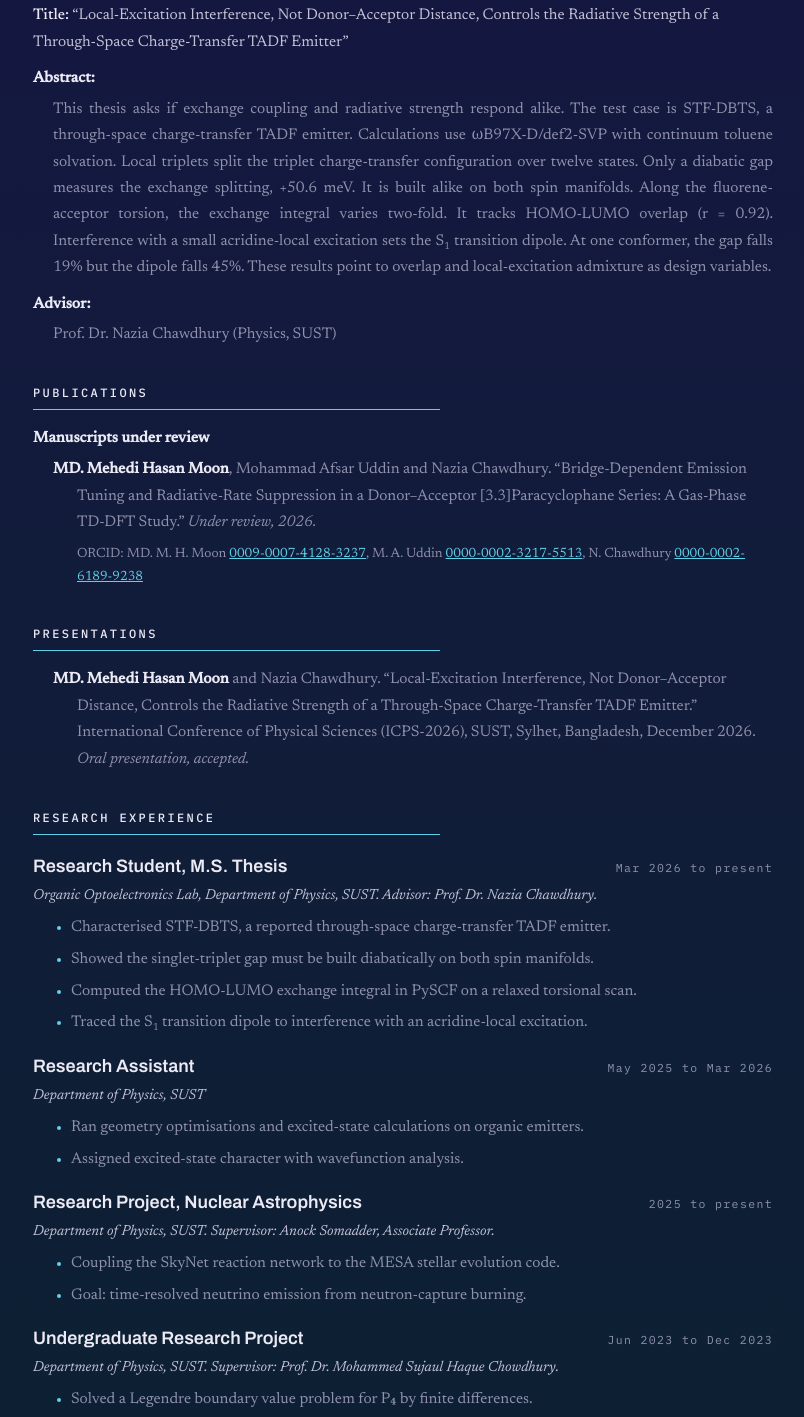
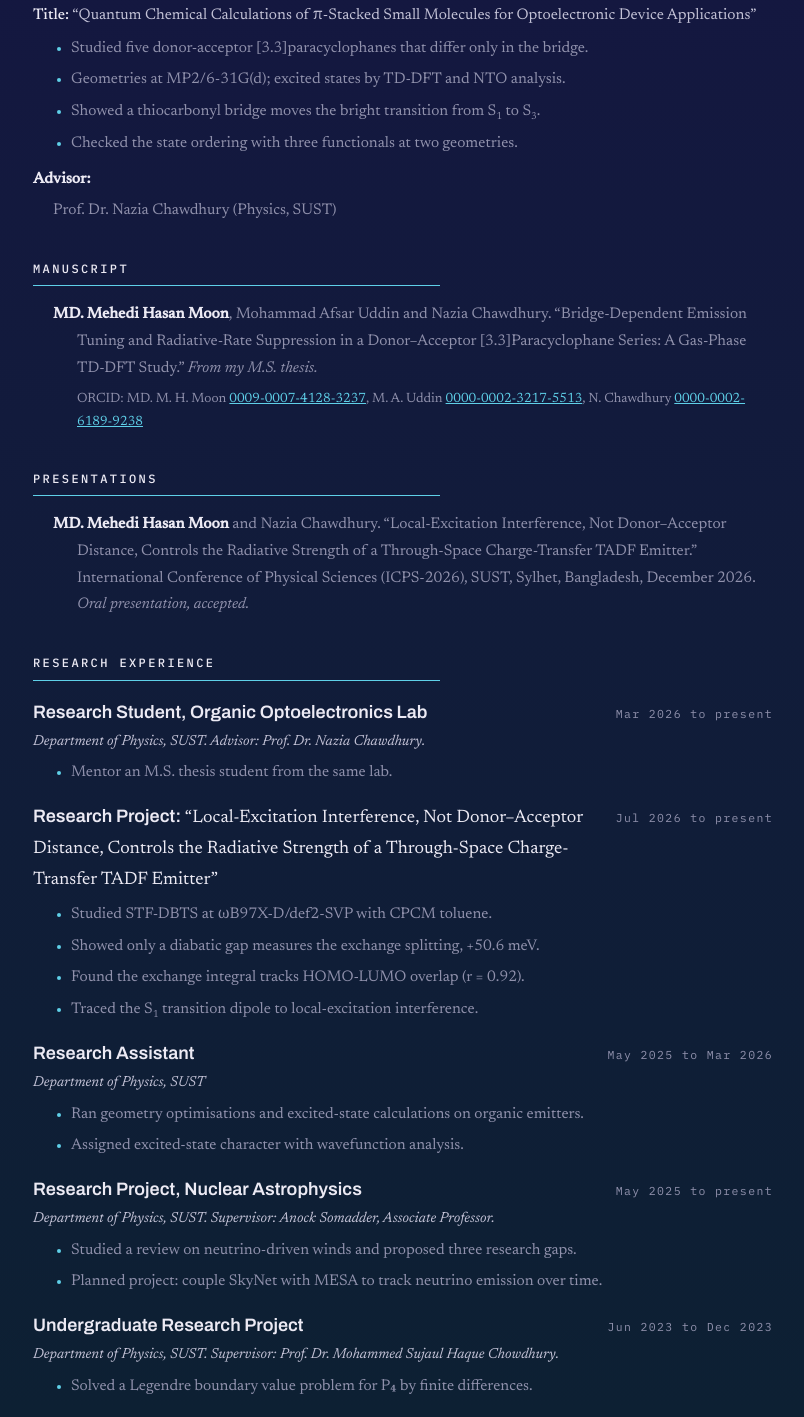
Before and after one commit to mehedi-hasan29/mehedi-hasan29.github.io, a plain HTML site: page cv.html in a window 1280 px wide. Shown: the part 716-2133 px from the top of the page, without its empty margins (237-1041 px from the left). Drawn offline with Linux system fonts and the light colour scheme.

Commit message:
Add files via upload

```diff
--- a/cv.html
+++ b/cv.html
@@ -567,15 +567,18 @@ sub{ font-size:.66em; }
   </div>
 
   <h2>M.S. Thesis</h2>
-  <p class="lead"><strong>Title:</strong> &ldquo;Local-Excitation Interference, Not Donor&ndash;Acceptor Distance, Controls the Radiative Strength of a Through-Space Charge-Transfer TADF Emitter&rdquo;</p>
-  <p class="lab">Abstract:</p>
-  <p class="abs">This thesis asks if exchange coupling and radiative strength respond alike. The test case is STF-DBTS, a through-space charge-transfer TADF emitter. Calculations use &omega;B97X-D/def2-SVP with continuum toluene solvation. Local triplets split the triplet charge-transfer configuration over twelve states. Only a diabatic gap measures the exchange splitting, +50.6&nbsp;meV. It is built alike on both spin manifolds. Along the fluorene-acceptor torsion, the exchange integral varies two-fold. It tracks HOMO-LUMO overlap (r&nbsp;=&nbsp;0.92). Interference with a small acridine-local excitation sets the S<sub>1</sub> transition dipole. At one conformer, the gap falls 19% but the dipole falls 45%. These results point to overlap and local-excitation admixture as design variables.</p>
+  <p class="lead"><strong>Title:</strong> &ldquo;Quantum Chemical Calculations of &pi;-Stacked Small Molecules for Optoelectronic Device Applications&rdquo;</p>
+  <ul>
+    <li>Studied five donor-acceptor [3.3]paracyclophanes that differ only in the bridge.</li>
+    <li>Geometries at MP2/6-31G(d); excited states by TD-DFT and NTO analysis.</li>
+    <li>Showed a thiocarbonyl bridge moves the bright transition from S<sub>1</sub> to S<sub>3</sub>.</li>
+    <li>Checked the state ordering with three functionals at two geometries.</li>
+  </ul>
   <p class="lab">Advisor:</p>
   <p class="det">Prof. Dr. Nazia Chawdhury (Physics, SUST)</p>
 
-  <h2>Publications</h2>
-  <p class="lab" style="margin-top:0">Manuscripts under review</p>
-  <p class="cit"><b>MD. Mehedi Hasan Moon</b>, Mohammad Afsar Uddin and Nazia Chawdhury. &ldquo;Bridge-Dependent Emission Tuning and Radiative-Rate Suppression in a Donor&ndash;Acceptor [3.3]Paracyclophane Series: A Gas-Phase TD-DFT Study.&rdquo; <em>Under review, 2026.</em></p>
+  <h2>Manuscript</h2>
+  <p class="cit"><b>MD. Mehedi Hasan Moon</b>, Mohammad Afsar Uddin and Nazia Chawdhury. &ldquo;Bridge-Dependent Emission Tuning and Radiative-Rate Suppression in a Donor&ndash;Acceptor [3.3]Paracyclophane Series: A Gas-Phase TD-DFT Study.&rdquo; <em>From my M.S. thesis.</em></p>
   <p class="det" style="margin:-4px 0 12px 44px;font-size:13.5px">ORCID: MD. M. H. Moon <a href="https://orcid.org/0009-0007-4128-3237" style="color:var(--accent)">0009-0007-4128-3237</a>, M. A. Uddin <a href="https://orcid.org/0000-0002-3217-5513" style="color:var(--accent)">0000-0002-3217-5513</a>, N. Chawdhury <a href="https://orcid.org/0000-0002-6189-9238" style="color:var(--accent)">0000-0002-6189-9238</a></p>
 
   <h2>Presentations</h2>
@@ -583,13 +586,19 @@ sub{ font-size:.66em; }
 
   <h2>Research Experience</h2>
   <div class="ent">
-    <div class="row"><b>Research Student, M.S. Thesis</b><span class="when">Mar 2026 to present</span></div>
-    <p class="sub">Organic Optoelectronics Lab, Department of Physics, SUST. Advisor: Prof. Dr. Nazia Chawdhury.</p>
+    <div class="row"><b>Research Student, Organic Optoelectronics Lab</b><span class="when">Mar 2026 to present</span></div>
+    <p class="sub">Department of Physics, SUST. Advisor: Prof. Dr. Nazia Chawdhury.</p>
     <ul>
-      <li>Characterised STF-DBTS, a reported through-space charge-transfer TADF emitter.</li>
-      <li>Showed the singlet-triplet gap must be built diabatically on both spin manifolds.</li>
-      <li>Computed the HOMO-LUMO exchange integral in PySCF on a relaxed torsional scan.</li>
-      <li>Traced the S<sub>1</sub> transition dipole to interference with an acridine-local excitation.</li>
+      <li>Mentor an M.S. thesis student from the same lab.</li>
+    </ul>
+  </div>
+  <div class="ent">
+    <div class="row"><span><b>Research Project:</b> &ldquo;Local-Excitation Interference, Not Donor&ndash;Acceptor Distance, Controls the Radiative Strength of a Through-Space Charge-Transfer TADF Emitter&rdquo;</span><span class="when">Jul 2026 to present</span></div>
+    <ul>
+      <li>Studied STF-DBTS at &omega;B97X-D/def2-SVP with CPCM toluene.</li>
+      <li>Showed only a diabatic gap measures the exchange splitting, +50.6&nbsp;meV.</li>
+      <li>Found the exchange integral tracks HOMO-LUMO overlap (r&nbsp;=&nbsp;0.92).</li>
+      <li>Traced the S<sub>1</sub> transition dipole to local-excitation interference.</li>
     </ul>
   </div>
   <div class="ent">
@@ -601,11 +610,11 @@ sub{ font-size:.66em; }
     </ul>
   </div>
   <div class="ent">
-    <div class="row"><b>Research Project, Nuclear Astrophysics</b><span class="when">2025 to present</span></div>
+    <div class="row"><b>Research Project, Nuclear Astrophysics</b><span class="when">May 2025 to present</span></div>
     <p class="sub">Department of Physics, SUST. Supervisor: Anock Somadder, Associate Professor.</p>
     <ul>
-      <li>Coupling the SkyNet reaction network to the MESA stellar evolution code.</li>
-      <li>Goal: time-resolved neutrino emission from neutron-capture burning.</li>
+      <li>Studied a review on neutrino-driven winds and proposed three research gaps.</li>
+      <li>Planned project: couple SkyNet with MESA to track neutrino emission over time.</li>
     </ul>
   </div>
   <div class="ent">
```
Also changed, not shown: index.html (+13 -14 lines), notes/how-far-apart-are-the-decks.html (+1 -1 lines), 1 other file.
